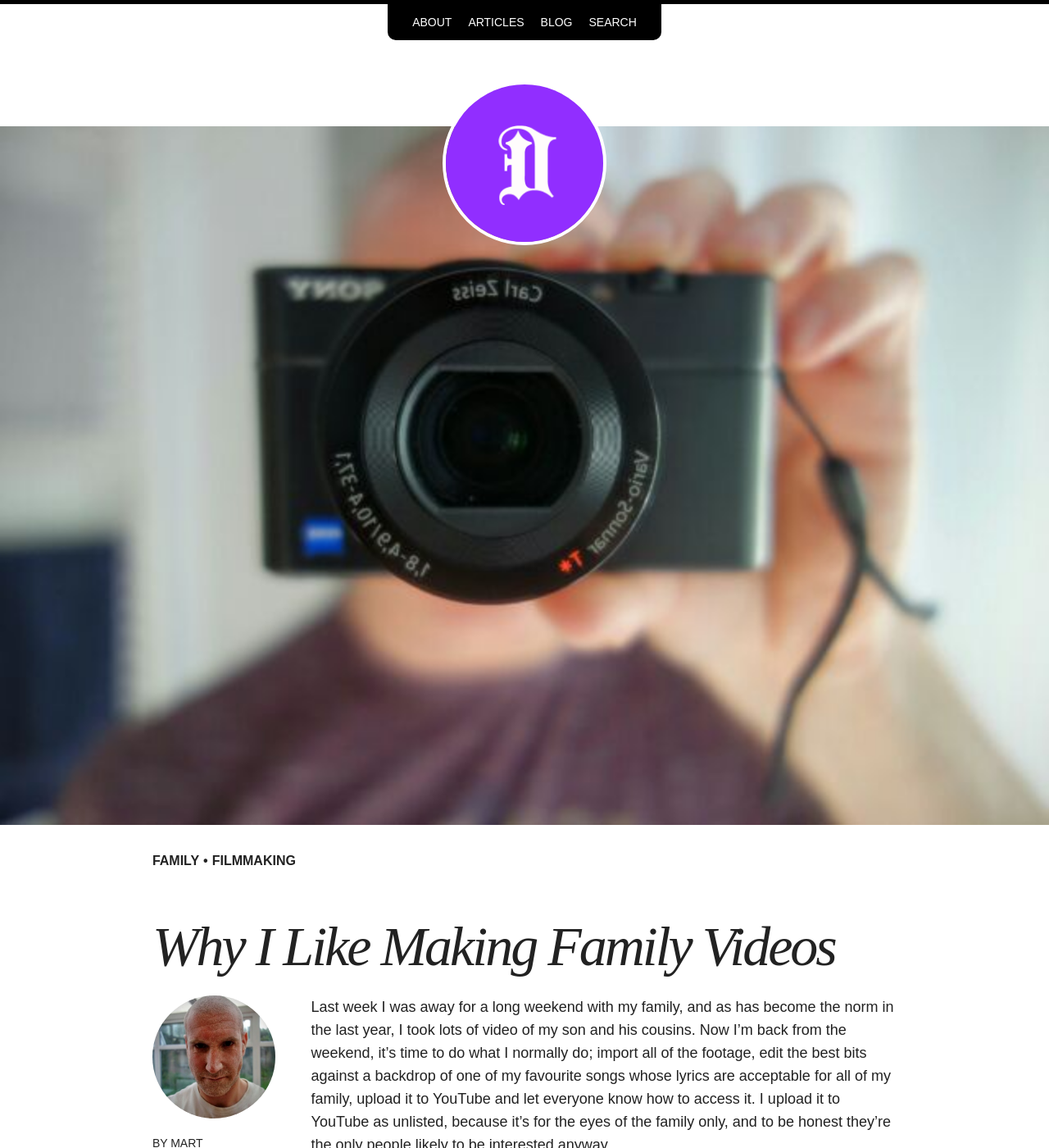
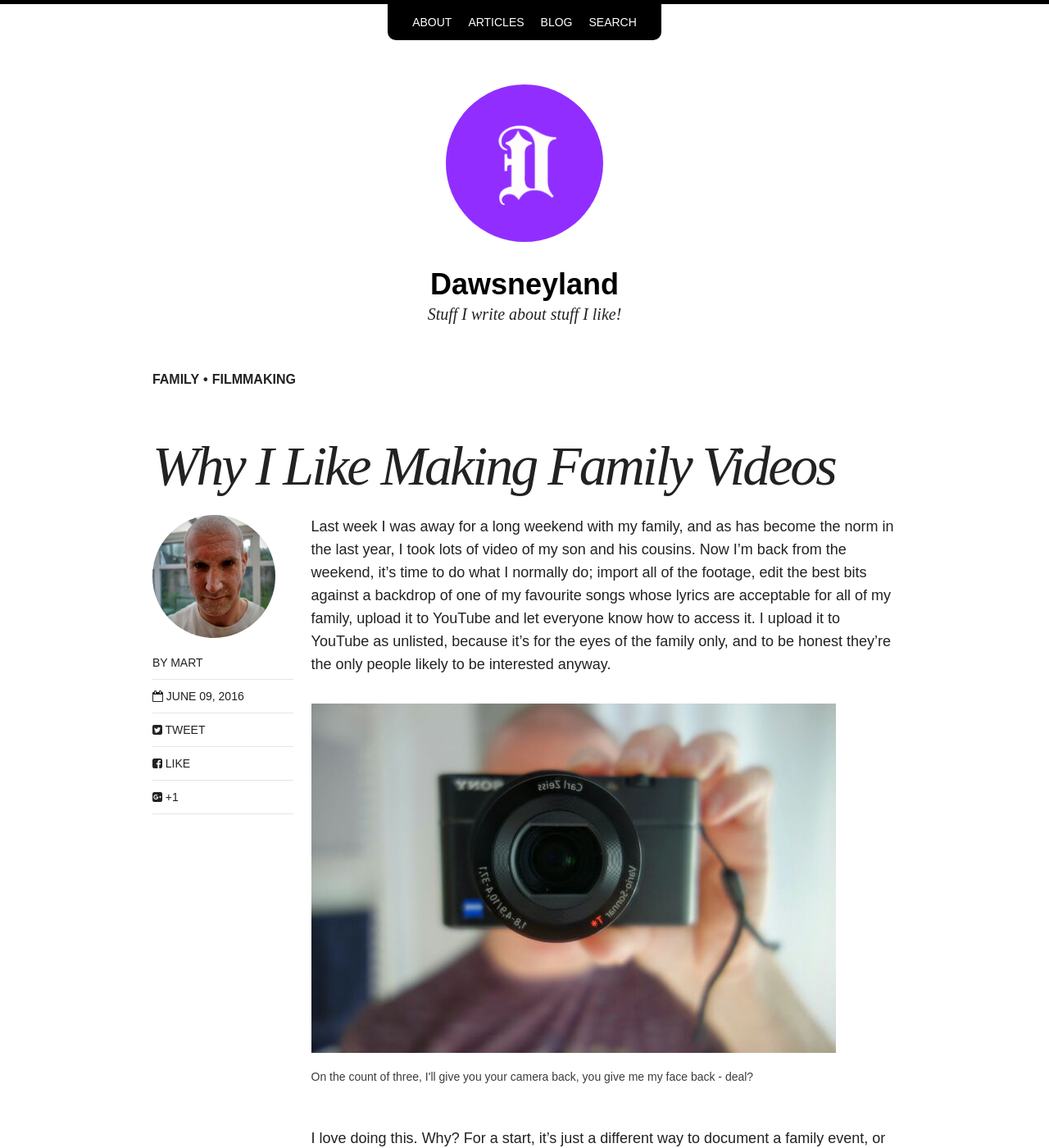
Before and after one commit to dawsneyland/dawsneyland.github.io, a Jekyll site: the page built from _posts/blog/2016-06-09-why-i-like-to-make-family-videos.md, in a window 1280 px wide and 1400 px high. Shown: the whole window at 82% size. Built offline with Jekyll 4.4.1, drawn with Linux system fonts in a browser that asks for light colours; nearby versions of some CDN libraries.

Commit message:
Update 2016-06-09-why-i-like-to-make-family-videos.md

```diff
--- a/_posts/blog/2016-06-09-why-i-like-to-make-family-videos.md
+++ b/_posts/blog/2016-06-09-why-i-like-to-make-family-videos.md
@@ -4,13 +4,15 @@
 excerpt: "Although the audience is limited, I love making family videos"
 categories: blog
 tags: [family, filmmaking]
-image:
-  feature: camera.jpg
 comments: true
 share: true
 ---
 
 Last week I was away for a long weekend with my family, and as has become the norm in the last year, I took lots of video of my son and his cousins. Now I’m back from the weekend, it’s time to do what I normally do; import all of the footage, edit the best bits against a backdrop of one of my favourite songs whose lyrics are acceptable for all of my family, upload it to YouTube and let everyone know how to access it. I upload it to YouTube as unlisted, because it's for the eyes of the family only, and to be honest they're the only people likely to be interested anyway.
+<figure>
+    <img src="{{ site.url }}/images/camera.jpg">
+    <figcaption>On the count of three, I'll give you your camera back, you give me my face back - deal?</figcaption>
+</figure>
 
 I love doing this. Why? For a start, it’s just a different way to document a family event, or a day out. Photos are great and I still enjoy taking them too and printing the best ones to put up around the house or share with the family, but video gives something different, something powerful, in a way that photos can’t. Movement. I know it sounds obvious to suggest that videos move more than photos, and everyone knows that, but with that movement comes a different experience, capturing different things.
 
```
